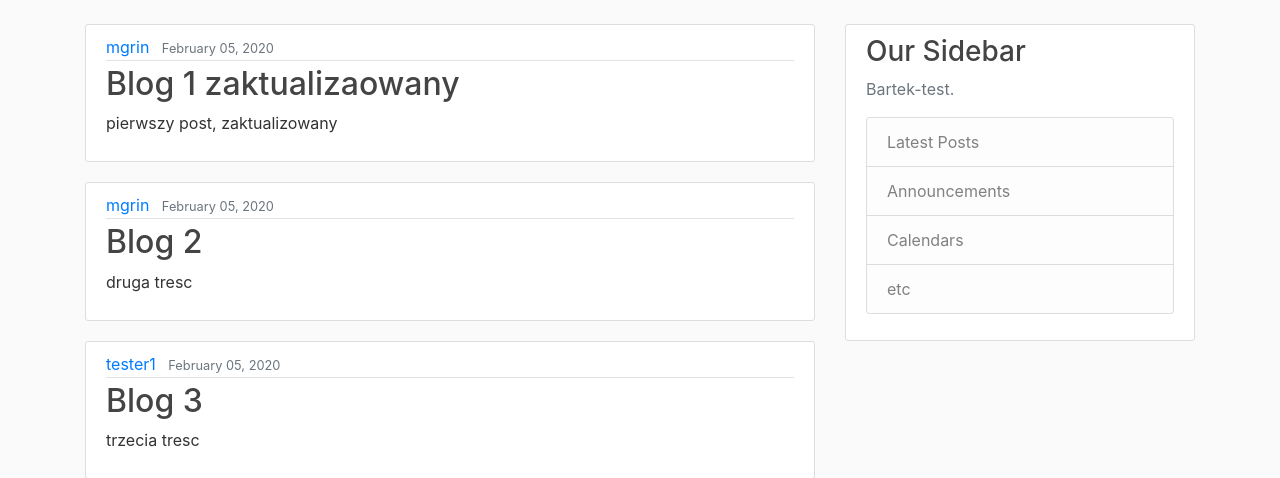
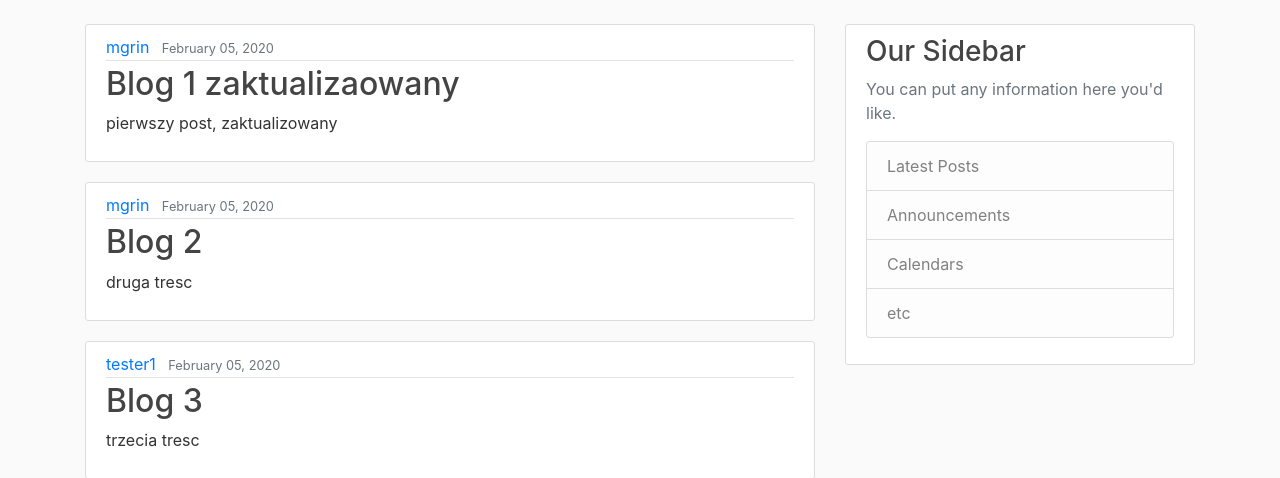
Before and after one commit to winnetoupl/django_project, a Django app: page / in a window 1280 px wide. Shown: the part 56-534 px from the top of the page. Run offline with Django 3.2, Linux system fonts and the light colour scheme; data comes from the database, SQL or seed files in the repository; some libraries are stand-ins or nearby versions.

Commit message:
Update base.html

```diff
--- a/blog/templates/blog/base.html
+++ b/blog/templates/blog/base.html
@@ -55,7 +55,7 @@
         <div class="col-md-4">
           <div class="content-section">
             <h3>Our Sidebar</h3>
-            <p class='text-muted'>Bartek-test.
+            <p class='text-muted'>You can put any information here you'd like.
               <ul class="list-group">
                 <li class="list-group-item list-group-item-light">Latest Posts</li>
                 <li class="list-group-item list-group-item-light">Announcements</li>
```
